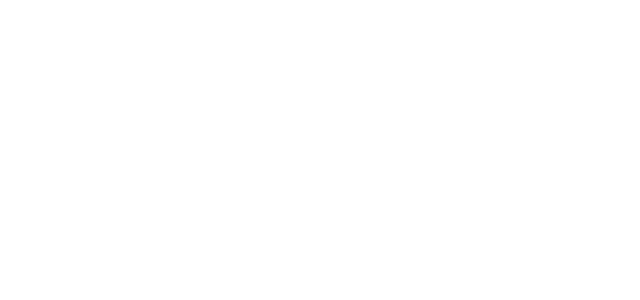
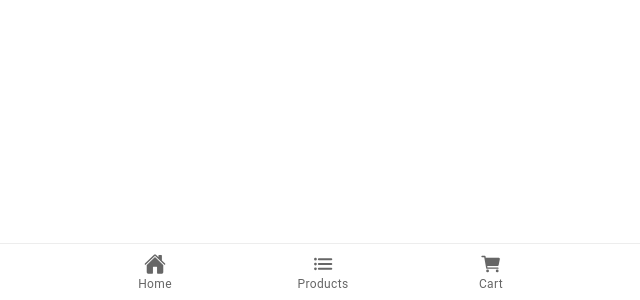
Before and after one commit to Simlex/frutta, a React (Create React App) app: page /today in a window 1280 px wide. Shown: the part 500-800 px from the top of the page, without its empty margins (317-957 px from the left). Built offline with nearby package versions, Linux system fonts and the light colour scheme.

Commit message:
Added bottom bars and routed to other pages

```diff
--- a/src/App.tsx
+++ b/src/App.tsx
@@ -1,7 +1,10 @@
 import { Redirect, Route } from 'react-router-dom';
 import { IonApp, IonRouterOutlet, setupIonicReact } from '@ionic/react';
 import { IonReactRouter } from '@ionic/react-router';
+
+// Components
 import Home from './pages/Home';
+import History from './pages/History';
 
 /* Core CSS required for Ionic components to work properly */
 import '@ionic/react/css/core.css';
@@ -17,24 +20,46 @@
 import '@ionic/react/css/text-alignment.css';
 import '@ionic/react/css/text-transformation.css';
 import '@ionic/react/css/flex-utils.css';
-import '@ionic/react/css/display.css';
 
 /* Theme variables */
 import './theme/variables.css';
+
+import '@ionic/react/css/display.css'; import { IonTabs, IonTabBar, IonTabButton, IonIcon, IonLabel } from '@ionic/react';
+
+// Icons
+import { calendar as calendarIcon, happy as happyIcon, home as homeIcon, cart as cartIcon, list as listIcon } from 'ionicons/icons';
 
 setupIonicReact();
 
 const App: React.FC = () => (
   <IonApp>
     <IonReactRouter>
-      <IonRouterOutlet>
-        <Route exact path="/home">
-          <Home />
-        </Route>
-        <Route exact path="/">
-          <Redirect to="/home" />
-        </Route>
-      </IonRouterOutlet>
+      <IonTabs>
+        <IonRouterOutlet>
+          <Route path="/home" component={Home} exact={true} />
+          <Route path="/history" component={History} exact={true} />
+          <Route
+            exact
+            path="/"
+            render={() => <Redirect to="/today" />}
+          />
+        </IonRouterOutlet>
+        {/* Use the slot prop to define the position you want your bar to be positioned */}
+        <IonTabBar slot="bottom">
+          <IonTabButton tab="today" href="/home">
+            <IonIcon icon={homeIcon} />
+            <IonLabel>Home</IonLabel>
+          </IonTabButton>
+          <IonTabButton tab="history" href="/history">
+            <IonIcon icon={listIcon} />
+            <IonLabel>Products</IonLabel>
+          </IonTabButton>
+          <IonTabButton tab="history" href="/history">
+            <IonIcon icon={cartIcon} />
+            <IonLabel>Cart</IonLabel>
+          </IonTabButton>
+        </IonTabBar>
+      </IonTabs>
     </IonReactRouter>
   </IonApp>
 );
```
